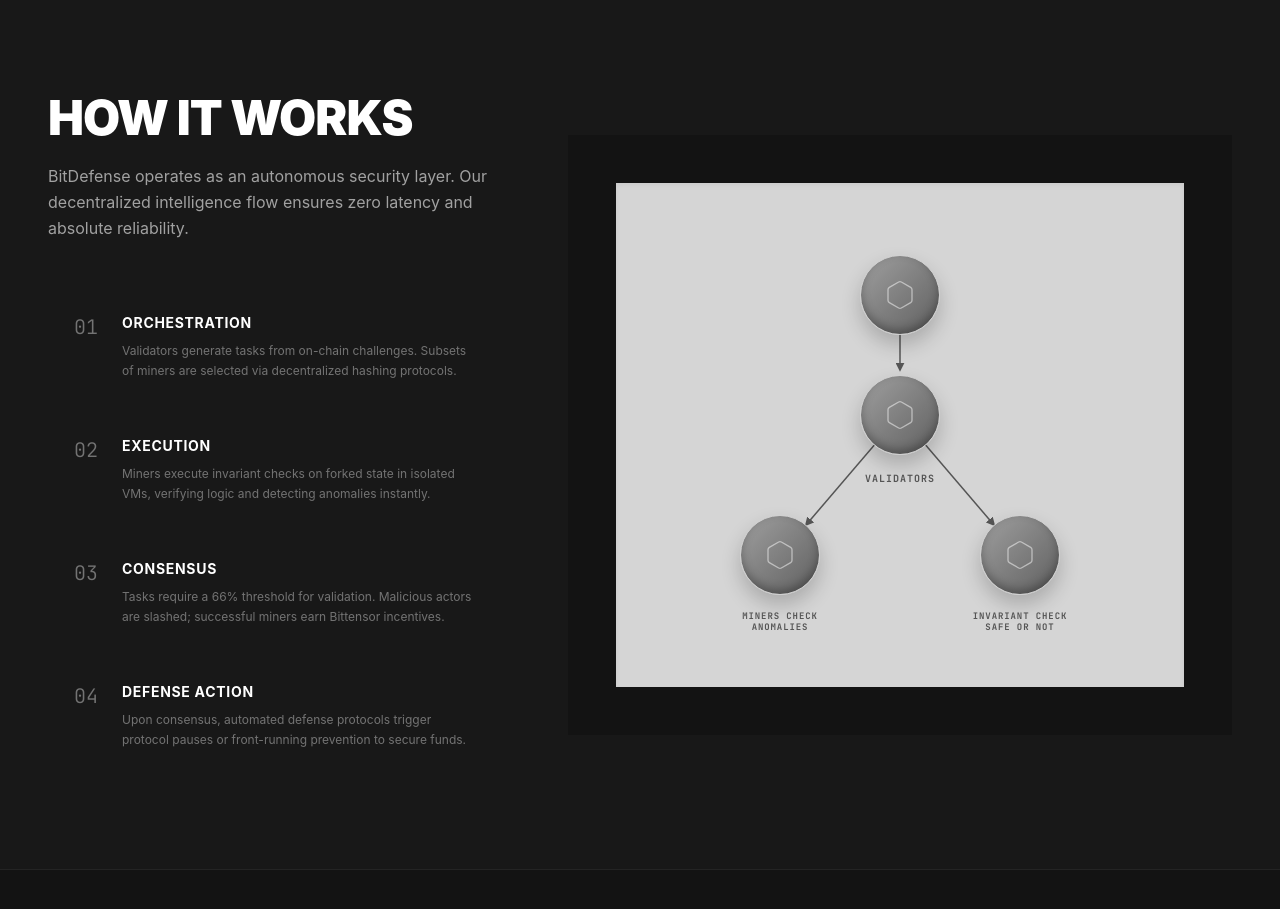
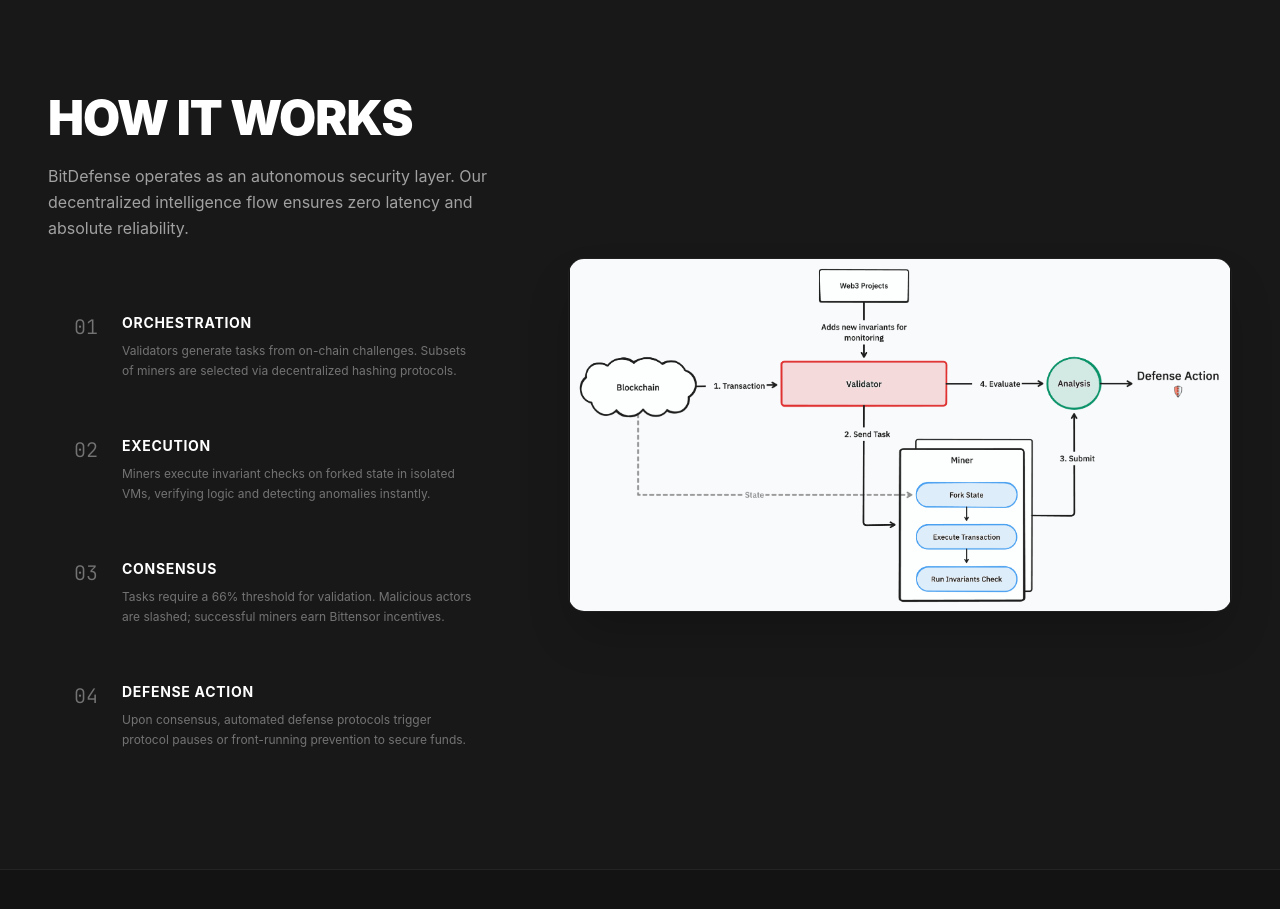
Before and after one commit to BitDefense/frontend, a Next.js app: page / in a window 1280 px wide. Shown: the part 1040-1949 px from the top of the page. Built offline with nearby package versions, Linux system fonts and the light colour scheme.

Commit message:
feat: replace SVG workflow diagram with static image asset in Workflow component

```diff
--- a/components/workflow.tsx
+++ b/components/workflow.tsx
@@ -1,3 +1,4 @@
+import Image from 'next/image';
 import { Hexagon } from 'lucide-react';
 
 export function Workflow() {
@@ -38,47 +39,16 @@ export function Workflow() {
         </div>
 
         {/* Right Column: Visual Representation */}
-        <div className="lg:col-span-7 relative h-[600px] bg-[#131313] flex items-center justify-center p-4 md:p-12">
-          <div className="w-full h-full bg-[#d5d5d5] flex items-center justify-center relative shadow-inner">
-
-            {/* Stylized Node Diagram */}
-            <div className="relative w-full max-w-[400px] aspect-square">
-              {/* SVG Lines */}
-              <svg viewBox="0 0 400 400" className="absolute inset-0 w-full h-full z-10 pointer-events-none">
-                <defs>
-                  <marker id="arrow" viewBox="0 0 10 10" refX="8" refY="5" markerWidth="6" markerHeight="6" orient="auto-start-reverse">
-                    <path d="M 0 0 L 10 5 L 0 10 z" fill="#555" />
-                  </marker>
-                </defs>
-                <line x1="200" y1="60" x2="200" y2="135" stroke="#555" strokeWidth="1.5" markerEnd="url(#arrow)" />
-                <line x1="200" y1="180" x2="106" y2="290" stroke="#555" strokeWidth="1.5" markerEnd="url(#arrow)" />
-                <line x1="200" y1="180" x2="294" y2="290" stroke="#555" strokeWidth="1.5" markerEnd="url(#arrow)" />
-              </svg>
-
-              {/* Top Node */}
-              <div className="absolute top-[15%] left-[50%] -translate-x-1/2 -translate-y-1/2 w-20 h-20 rounded-full bg-gradient-to-br from-[#a0a0a0] to-[#606060] border border-[#d0d0d0] shadow-[inset_0_-4px_10px_rgba(0,0,0,0.3),_0_10px_20px_rgba(0,0,0,0.2)] flex items-center justify-center z-20">
-                <Hexagon className="w-8 h-8 text-white/50" strokeWidth={1} />
-              </div>
-
-              {/* Middle Node */}
-              <div className="absolute top-[45%] left-[50%] -translate-x-1/2 -translate-y-1/2 w-20 h-20 rounded-full bg-gradient-to-br from-[#a0a0a0] to-[#606060] border border-[#d0d0d0] shadow-[inset_0_-4px_10px_rgba(0,0,0,0.3),_0_10px_20px_rgba(0,0,0,0.2)] flex items-center justify-center z-20">
-                <Hexagon className="w-8 h-8 text-white/50" strokeWidth={1} />
-                <div className="absolute -bottom-8 font-mono text-[10px] font-bold tracking-widest text-[#555]">VALIDATORS</div>
-              </div>
-
-              {/* Bottom Left Node */}
-              <div className="absolute top-[80%] left-[20%] -translate-x-1/2 -translate-y-1/2 w-20 h-20 rounded-full bg-gradient-to-br from-[#a0a0a0] to-[#606060] border border-[#d0d0d0] shadow-[inset_0_-4px_10px_rgba(0,0,0,0.3),_0_10px_20px_rgba(0,0,0,0.2)] flex items-center justify-center z-20">
-                <Hexagon className="w-8 h-8 text-white/50" strokeWidth={1} />
-                <div className="absolute -bottom-10 text-center font-mono text-[9px] font-bold tracking-widest text-[#555] w-32 leading-tight">MINERS CHECK<br />ANOMALIES</div>
-              </div>
-
-              {/* Bottom Right Node */}
-              <div className="absolute top-[80%] left-[80%] -translate-x-1/2 -translate-y-1/2 w-20 h-20 rounded-full bg-gradient-to-br from-[#a0a0a0] to-[#606060] border border-[#d0d0d0] shadow-[inset_0_-4px_10px_rgba(0,0,0,0.3),_0_10px_20px_rgba(0,0,0,0.2)] flex items-center justify-center z-20">
-                <Hexagon className="w-8 h-8 text-white/50" strokeWidth={1} />
-                <div className="absolute -bottom-10 text-center font-mono text-[9px] font-bold tracking-widest text-[#555] w-32 leading-tight">INVARIANT CHECK<br />SAFE OR NOT</div>
-              </div>
-            </div>
-
+        <div className="lg:col-span-7">
+          <div className="w-full relative aspect-[3999/2133] overflow-hidden rounded-2xl border border-white/5 bg-[#131313] shadow-2xl group">
+            <div className="absolute inset-0 bg-gradient-to-tr from-white/5 to-transparent opacity-0 group-hover:opacity-100 transition-opacity" />
+            <Image
+              src="/workflow.png"
+              alt="BitDefense Workflow Architecture"
+              fill
+              className="object-contain"
+              priority
+            />
           </div>
         </div>
       </div>
```
Also changed, not shown: public/workflow.png (added).
